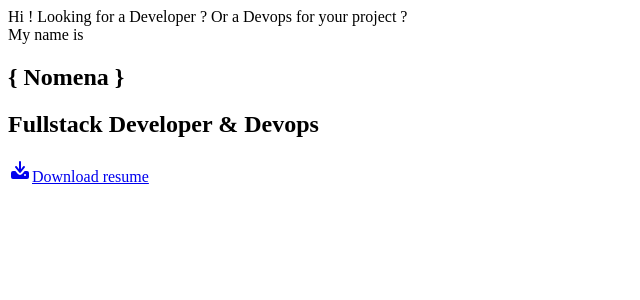
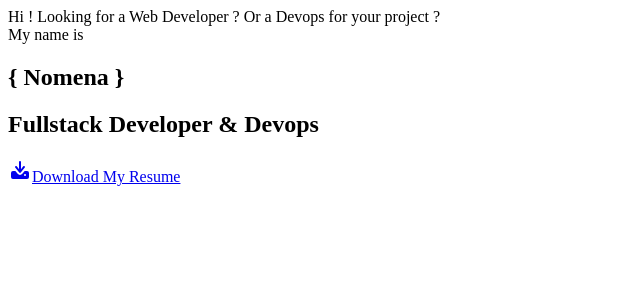
Before and after one commit to Ranotronarison/my-portfolio, a Next.js app: page /app/components/Hero in a window 1280 px wide. Shown: the top 300 px of the page, without its empty margins (0-640 px from the left). Built offline with nearby package versions, Linux system fonts and the light colour scheme.

Commit message:
fix spaces between sections

```diff
--- a/src/pages/app/components/Hero.js
+++ b/src/pages/app/components/Hero.js
@@ -5,7 +5,7 @@ export default function Hero() {
   return <FadeInSection>
     <section id="hero">
       <div className="text-center px-2 md:px-46 fade-in-anim">
-        <div className="mb-16 text-xl">Hi ! Looking for a <span className="font-semibold underline">Developer</span> ? Or a <span className="font-semibold underline">Devops</span> for your project ?</div>
+        <div className="mb-16 text-xl">Hi ! Looking for a <span className="font-semibold underline">Web Developer</span> ? Or a <span className="font-semibold underline">Devops</span> for your project ?</div>
         <div className="mb-3 text-xl">My name is</div>
         <div className="mb-16">
           <h1 className="text-5xl sm:text-6xl font-bold text-white px-0"><span className="bg-gray-500 rounded-sm">{`{ Nomena }`}</span></h1>
@@ -19,7 +19,7 @@ export default function Hero() {
               <path fillRule="evenodd" d="M13 11.15V4a1 1 0 1 0-2 0v7.15L8.78 8.374a1 1 0 1 0-1.56 1.25l4 5a1 1 0 0 0 1.56 0l4-5a1 1 0 1 0-1.56-1.25L13 11.15Z" clipRule="evenodd" />
               <path fillRule="evenodd" d="M9.657 15.874 7.358 13H5a2 2 0 0 0-2 2v4a2 2 0 0 0 2 2h14a2 2 0 0 0 2-2v-4a2 2 0 0 0-2-2h-2.358l-2.3 2.874a3 3 0 0 1-4.685 0ZM17 16a1 1 0 1 0 0 2h.01a1 1 0 1 0 0-2H17Z" clipRule="evenodd" />
             </svg>
-            Download resume</Link>
+            Download My Resume</Link>
         </div>
       </div>
     </section>
```
Also changed, not shown: src/app/page.js (+5 -5 lines).
